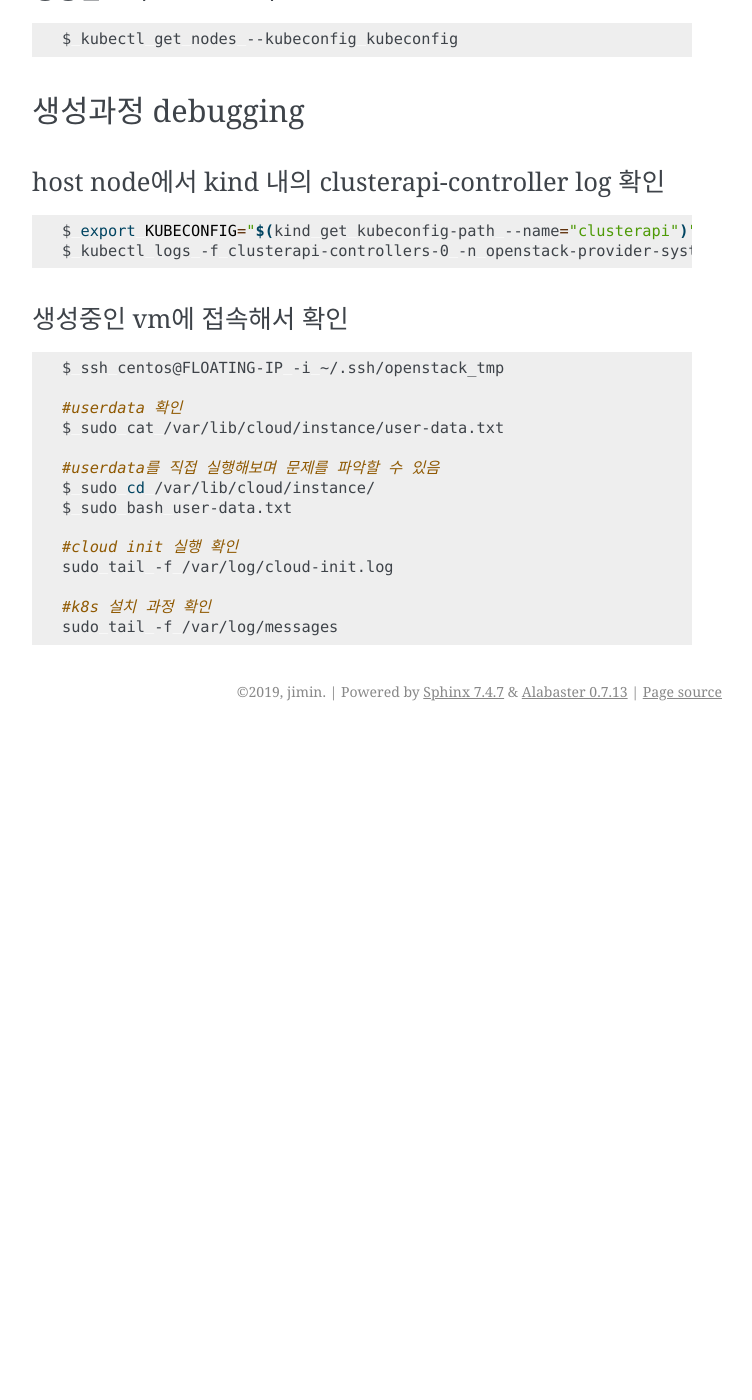
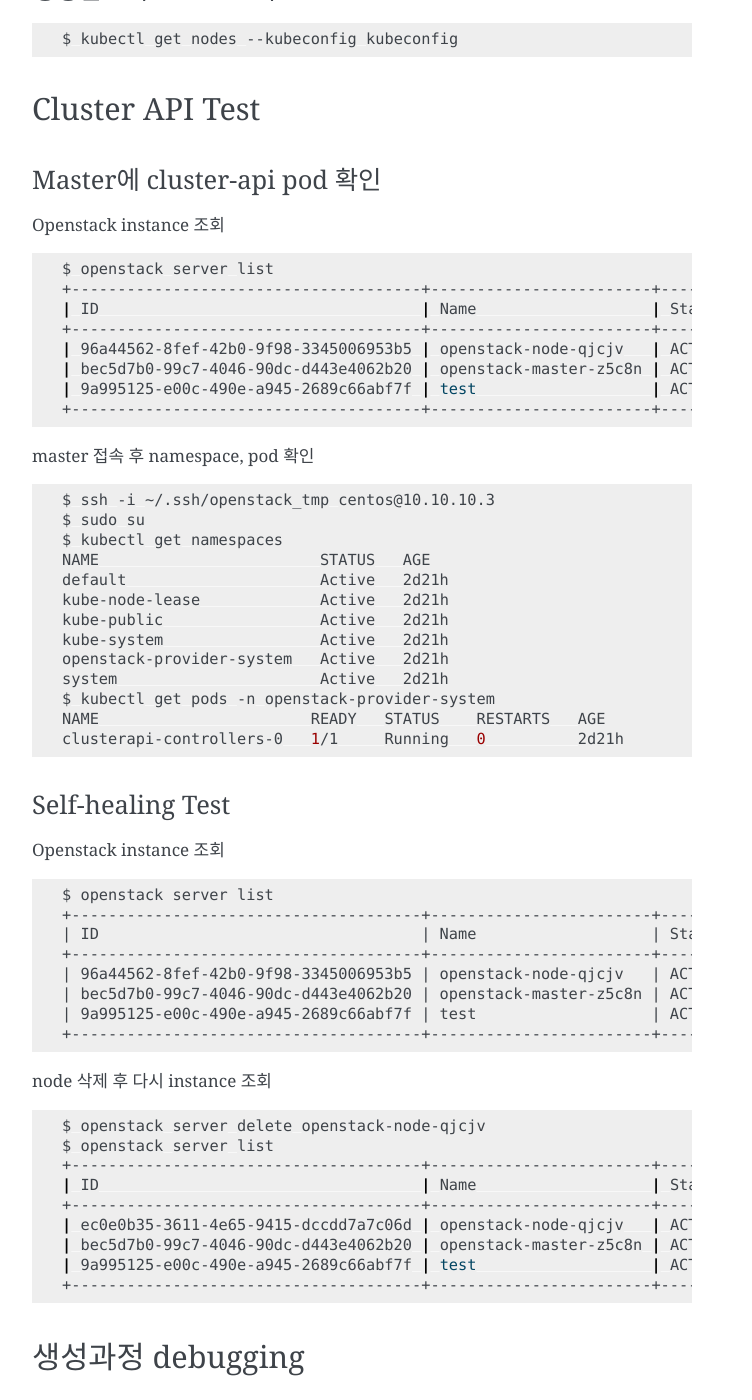
Before and after one commit to openinfradev/openinfraday-2019-handson-docs, a Sphinx documentation site: the page built from docs/source/cluster-api.rst, in a window 1280 px wide and 1400 px high, scrolled down 6696 px. Shown: the whole window, without its empty margins (388-1140 px from the left). Built offline with Sphinx 7.4.7, drawn with Linux system fonts in a browser that asks for light colours; before the commit the page ends 7427 px from its top, so only the background shows below that; some of the changed text lies outside the part shown.

Commit message:
add cluster-api test

```diff
--- a/docs/source/cluster-api.rst
+++ b/docs/source/cluster-api.rst
@@ -321,6 +321,75 @@ KUBECONFIG 설정 후 kind k8s cluster를 확인할 수 있다.
    $ kubectl get nodes --kubeconfig kubeconfig
 
 
+Cluster API Test
+================
+
+Master에 cluster-api pod 확인
+-----------------------------
+
+Openstack instance 조회
+
+.. code-block:: bash
+
+   $ openstack server list
+   +--------------------------------------+------------------------+--------+-------------------------------------+---------------+-----------+
+   | ID                                   | Name                   | Status | Networks                            | Image         | Flavor    |
+   +--------------------------------------+------------------------+--------+-------------------------------------+---------------+-----------+
+   | 96a44562-8fef-42b0-9f98-3345006953b5 | openstack-node-qjcjv   | ACTIVE | private-net=172.30.1.3, 10.10.10.19 | CentOS-7-1905 | m1.medium |
+   | bec5d7b0-99c7-4046-90dc-d443e4062b20 | openstack-master-z5c8n | ACTIVE | private-net=172.30.1.11, 10.10.10.3 | CentOS-7-1905 | m1.medium |
+   | 9a995125-e00c-490e-a945-2689c66abf7f | test                   | ACTIVE | private-net=172.30.1.4              | Cirros-0.4.0  | m1.tiny   |
+   +--------------------------------------+------------------------+--------+-------------------------------------+---------------+-----------+
+
+master 접속 후 namespace, pod 확인
+
+.. code-block:: bash
+
+   $ ssh -i ~/.ssh/openstack_tmp centos@10.10.10.3
+   $ sudo su
+   $ kubectl get namespaces
+   NAME                        STATUS   AGE
+   default                     Active   2d21h
+   kube-node-lease             Active   2d21h
+   kube-public                 Active   2d21h
+   kube-system                 Active   2d21h
+   openstack-provider-system   Active   2d21h
+   system                      Active   2d21h
+   $ kubectl get pods -n openstack-provider-system
+   NAME                       READY   STATUS    RESTARTS   AGE
+   clusterapi-controllers-0   1/1     Running   0          2d21h
+
+
+Self-healing Test
+------------------
+
+Openstack instance 조회
+
+.. code-block::
+
+   $ openstack server list
+   +--------------------------------------+------------------------+--------+-------------------------------------+---------------+-----------+
+   | ID                                   | Name                   | Status | Networks                            | Image         | Flavor    |
+   +--------------------------------------+------------------------+--------+-------------------------------------+---------------+-----------+
+   | 96a44562-8fef-42b0-9f98-3345006953b5 | openstack-node-qjcjv   | ACTIVE | private-net=172.30.1.3, 10.10.10.19 | CentOS-7-1905 | m1.medium |
+   | bec5d7b0-99c7-4046-90dc-d443e4062b20 | openstack-master-z5c8n | ACTIVE | private-net=172.30.1.11, 10.10.10.3 | CentOS-7-1905 | m1.medium |
+   | 9a995125-e00c-490e-a945-2689c66abf7f | test                   | ACTIVE | private-net=172.30.1.4              | Cirros-0.4.0  | m1.tiny   |
+   +--------------------------------------+------------------------+--------+-------------------------------------+---------------+-----------+
+
+node 삭제 후 다시 instance 조회
+
+.. code-block:: bash
+
+   $ openstack server delete openstack-node-qjcjv
+   $ openstack server list
+   +--------------------------------------+------------------------+--------+-------------------------------------+---------------+-----------+
+   | ID                                   | Name                   | Status | Networks                            | Image         | Flavor    |
+   +--------------------------------------+------------------------+--------+-------------------------------------+---------------+-----------+
+   | ec0e0b35-3611-4e65-9415-dccdd7a7c06d | openstack-node-qjcjv   | ACTIVE | private-net=172.30.1.3, 10.10.10.19 | CentOS-7-1905 | m1.medium |
+   | bec5d7b0-99c7-4046-90dc-d443e4062b20 | openstack-master-z5c8n | ACTIVE | private-net=172.30.1.11, 10.10.10.3 | CentOS-7-1905 | m1.medium |
+   | 9a995125-e00c-490e-a945-2689c66abf7f | test                   | ACTIVE | private-net=172.30.1.4              | Cirros-0.4.0  | m1.tiny   |
+   +--------------------------------------+------------------------+--------+-------------------------------------+---------------+-----------+
+
+
 생성과정 debugging
 ==================
 
```
